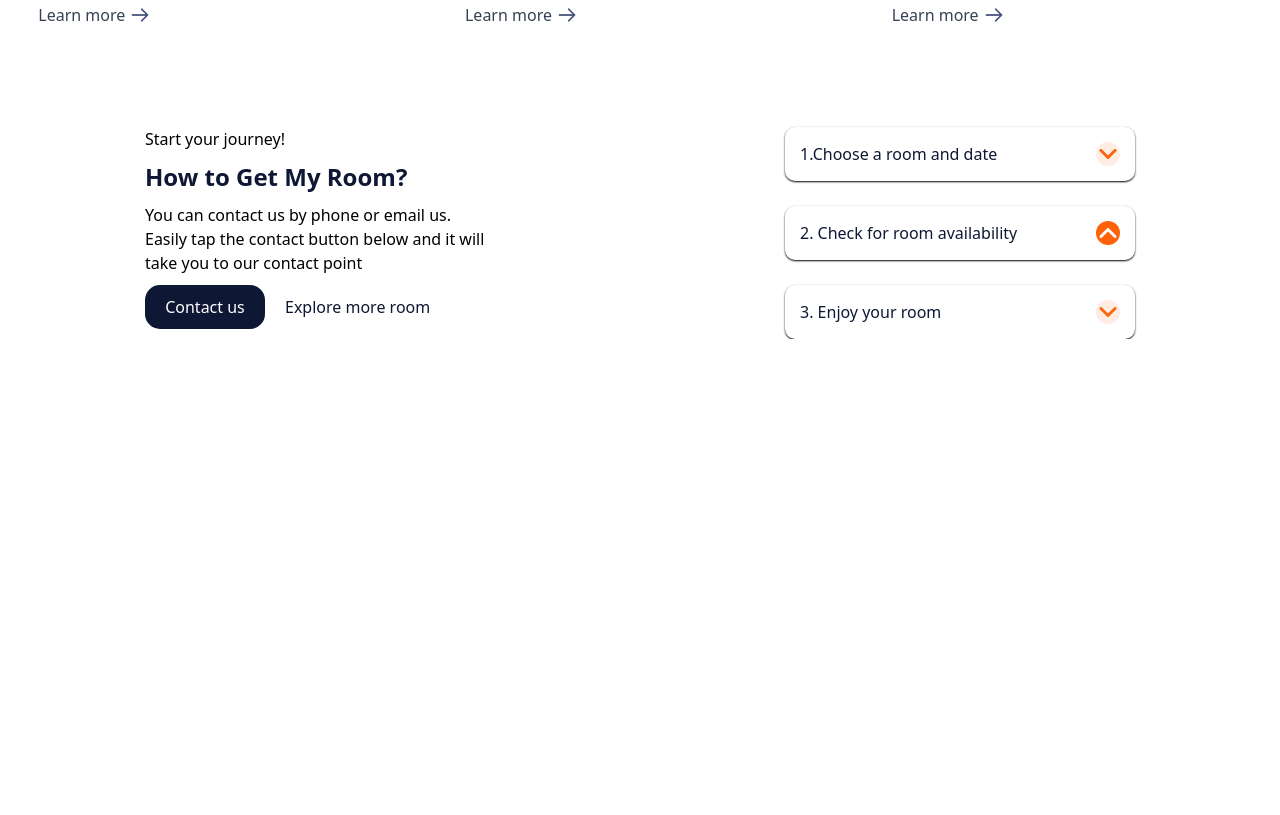
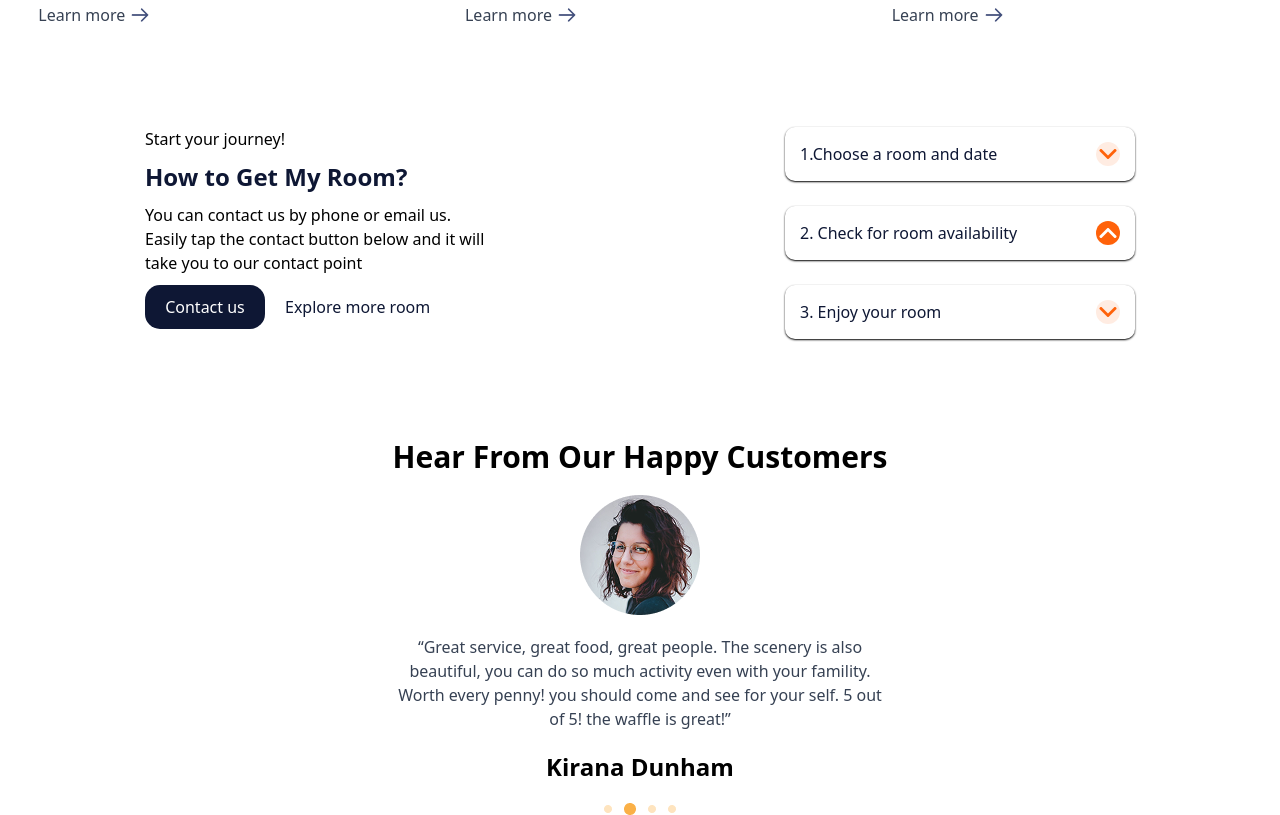
Before and after one commit to jurabeksayfiddinov1010-collab/jmy, a website: page index.html in a window 1280 px wide. Shown: the part 2901-3716 px from the top of the page. Before the commit the page ends 3240 px from the top, so only its background shows below. Drawn offline with Linux system fonts and the light colour scheme.

Commit message:
section 6

```diff
--- a/index.html
+++ b/index.html
@@ -108,6 +108,13 @@
                     </div>
                 </div>
             </section>
+            <section class="max-w-7xl m-auto text-center mt-[100px] flex flex-col gap-[20px] items-center">
+               <p class="text-3xl font-bold">Hear From Our Happy Customers</p>
+               <img src="./images/Ellipse 1.png" alt="">
+               <p class="w-[500px] text-gray-700">“Great service, great food, great people. The scenery is also beautiful, you can do so much activity even with your famility. Worth every penny! you should come and see for your self.  5 out of 5! the waffle is great!”</p>
+                <p class="text-2xl font-bold">Kirana Dunham</p>
+                <img src="./images/Group 8.png" alt="">
+            </section>
         </main>
 </body>
 </html>
```
Also changed, not shown: images/Ellipse 1.png (added), images/Group 8.png (added), src/output.css.
